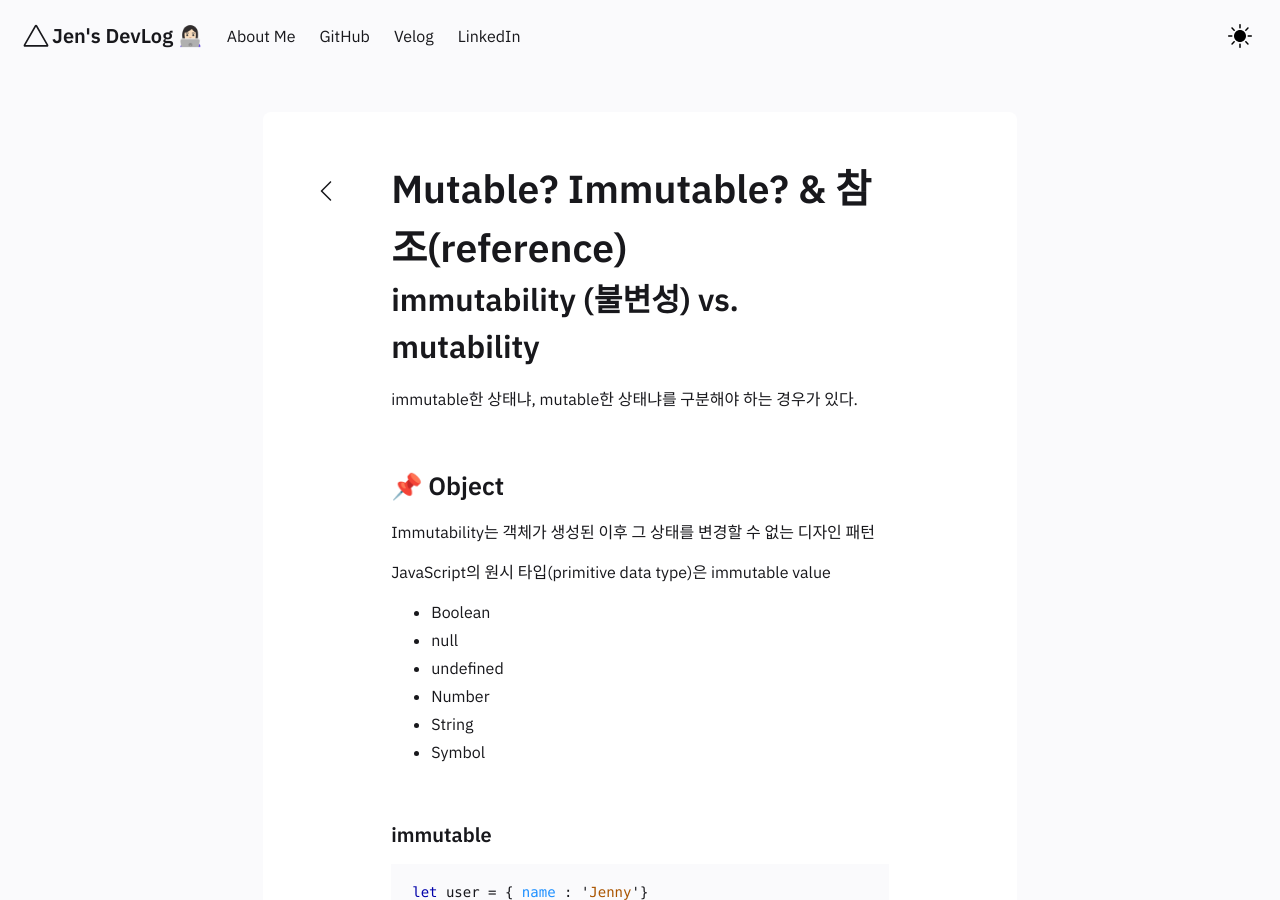
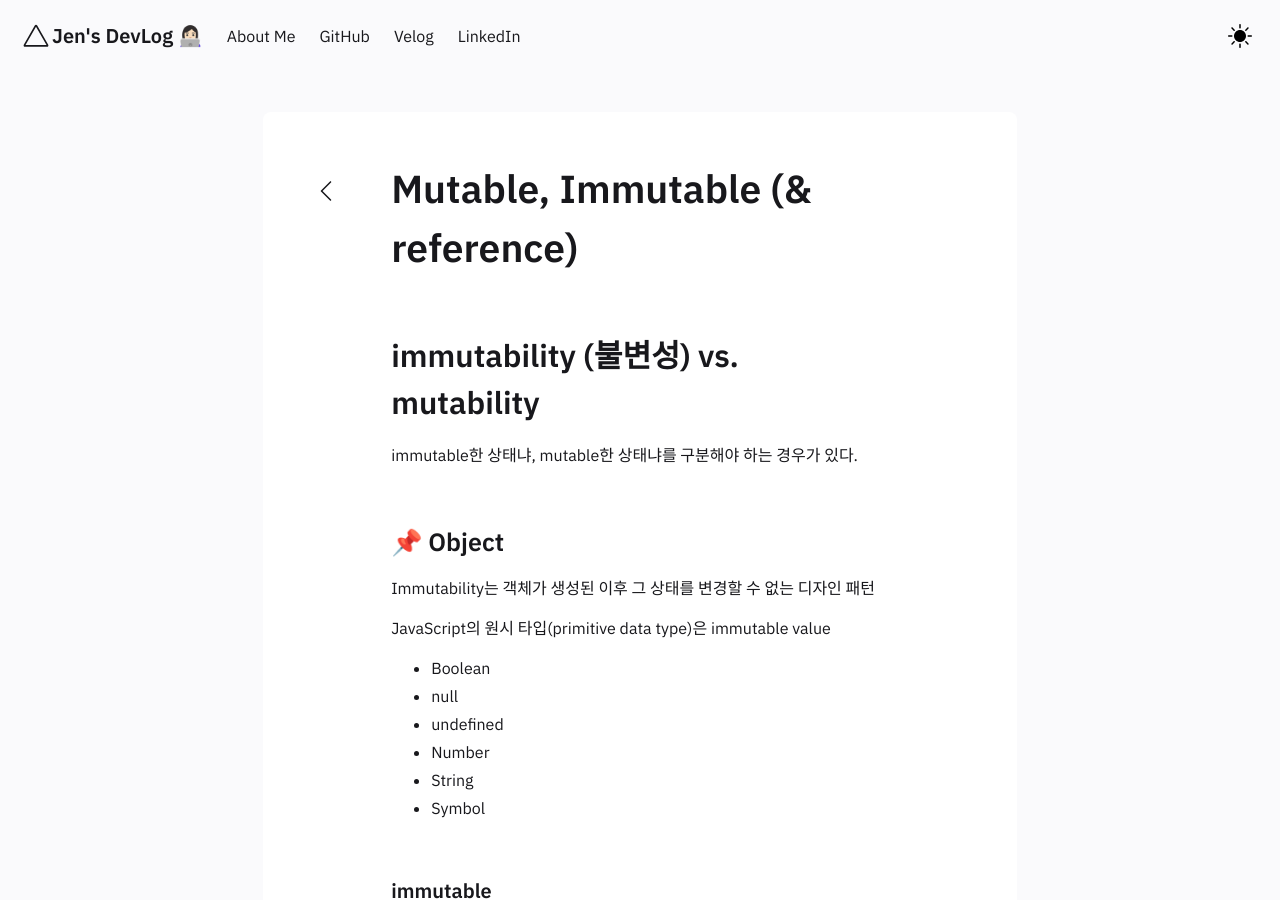
Before and after one commit to jenjenhub/blog, a Jekyll site: the page built from _notes/Public/2021-10-21-immutable.md, in a window 1280 px wide and 900 px high. Built offline with Jekyll 4.4.1, drawn with Linux system fonts in a browser that asks for light colours.

Commit message:
Update 2021-10-21-immutable.md

```diff
--- a/_notes/Public/2021-10-21-immutable.md
+++ b/_notes/Public/2021-10-21-immutable.md
@@ -1,10 +1,10 @@
 ---
-title: "Mutable? Immutable? & 참조(reference)"
+title: "Mutable, Immutable (& reference)"
 notetype : feed
 date : 21-10-2021
 ---
 
-
+<br />
 ## immutability  (불변성)  vs.  mutability
 
 immutable한 상태냐,  mutable한 상태냐를 구분해야 하는 경우가 있다.
```
